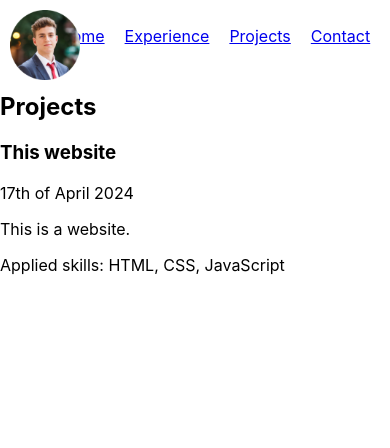
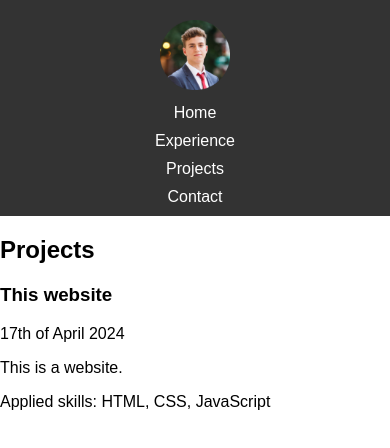
Before and after one commit to MissingCurlyBracket/personal-website, a React (Create React App) app: page /#/projects in a window 390 px wide. Shown: the top 448 px of the page. Built offline with nearby package versions, Linux system fonts and the light colour scheme.

Commit message:
Add css grid

```diff
--- a/src/Organisms/Header/Header.css
+++ b/src/Organisms/Header/Header.css
@@ -1,33 +1,61 @@
-/* Header.css */
-
-.navigation {
-    display: flex;
-    justify-content: center;
-    align-items: center;
-    padding: 10px;
+/*!* Header.css *!*/
+body {
+    margin: 0;
+    font-family: Arial, sans-serif;
 }
 
-img {
-    position: absolute;
+.header {
+    display: grid;
+    grid-template-columns: auto 1fr;
+    align-items: center;
+    background-color: #333;
     padding: 10px;
-    left: 0;
+    color: white;
+}
+
+.logo-link {
+    display: flex;
+    align-items: center;
+}
+
+.logo {
     height: 70px;
     width: 70px;
+    padding: 10px;
 }
 
 .navigation {
     display: flex;
     justify-content: center;
     align-items: center;
-    padding: 10px;
 }
 
 .navigation ul {
     list-style: none;
     display: flex;
     gap: 20px;
+    padding: 0;
+    margin: 0;
 }
 
-.navigation li {
-    cursor: pointer;
+.navigation a {
+    color: white;
+    text-decoration: none;
 }
+
+/* Responsive Design: Adjust grid layout on smaller screens */
+@media (max-width: 600px) {
+    .header {
+        grid-template-columns: 1fr;
+        text-align: center;
+    }
+
+    .logo-link {
+        justify-content: center;
+    }
+
+    .navigation ul {
+        flex-direction: column;
+        gap: 10px;
+    }
+}
--- /dev/null
+++ b/src/Pages/ExperiencePage/ExperienceItem.tsx
@@ -0,0 +1,32 @@
+import React, {ReactElement} from "react";
+
+export interface ExperienceItemProps {
+    company: string;
+    position: string;
+    period: string;
+    description: string;
+    appliedSkills: string[];
+}
+
+export default function ExperienceItem({
+                                           company,
+                                           position,
+                                           period,
+                                           description,
+                                           appliedSkills
+                                       }: ExperienceItemProps): ReactElement {
+    return (
+        <div className="experience-item" key={company}>
+            <h3>{company}</h3>
+            <p>{position}</p>
+            <p>{period}</p>
+            <p>{description}</p>
+            <p>Applied skills: {appliedSkills.map((skill, index) => (
+                <React.Fragment key={index}>
+                    {skill}
+                    {index !== appliedSkills.length - 1 && ', '}
+                </React.Fragment>
+            ))}</p>
+        </div>
+    );
+}
--- /dev/null
+++ b/src/Pages/ExperiencePage/ExperiencePage.css
@@ -0,0 +1,16 @@
+.experiences {
+    display: grid;
+    grid-template-columns: repeat(auto-fill, minmax(200px, 1fr));
+    gap: 20px;
+    width: 100%;
+    padding: 20px;
+}
+
+.experience-item {
+    background-color: #f9f9f9;
+    border: 1px solid #ddd;
+    border-radius: 8px;
+    padding: 20px;
+    box-shadow: 0 2px 5px rgba(0, 0, 0, 0.1);
+    text-align: center;
+}
--- a/src/Pages/ExperiencePage/ExperiencePage.tsx
+++ b/src/Pages/ExperiencePage/ExperiencePage.tsx
@@ -1,24 +1,19 @@
 import data from './data.json';
 import React from "react";
+import './ExperiencePage.css';
+import ExperienceItem from "./ExperienceItem";
 
 export default function ExperiencePage() {
     return (
         <div className="experience-page">
             <h2>Experience</h2>
-            {data.map((experience) => (
-                <div key={experience.company}>
-                    <h3>{experience.company}</h3>
-                    <p>{experience.position}</p>
-                    <p>{experience.period}</p>
-                    <p>{experience.description}</p>
-                    <p>Applied skills: {experience.skills.map((skill, index) => (
-                        <React.Fragment key={index}>
-                            {skill}
-                            {index !== experience.skills.length - 1 && ', '}
-                        </React.Fragment>
-                    ))}</p>
-                </div>
-            ))}
+            <div className="experiences">
+                {data.map((experience) => (
+                    <ExperienceItem company={experience.company} position={experience.position}
+                                    period={experience.period}
+                                    description={experience.description} appliedSkills={experience.skills}/>
+                ))}
+            </div>
         </div>
     );
 }
--- a/src/Pages/ExperiencePage/data.json
+++ b/src/Pages/ExperiencePage/data.json
@@ -1,4 +1,28 @@
 [
+  {
+    "company": "EasyLMS",
+    "position": "Software Engineer",
+    "period": "July 2023 - Present",
+    "description": "Developing and maintaining the EasyLMS platform.",
+    "skills": [
+      "React",
+      "PHP",
+      "AWS",
+      "Docker"
+    ]
+  },
+  {
+    "company": "EasyLMS",
+    "position": "Software Engineer",
+    "period": "July 2023 - Present",
+    "description": "Developing and maintaining the EasyLMS platform.",
+    "skills": [
+      "React",
+      "PHP",
+      "AWS",
+      "Docker"
+    ]
+  },
   {
     "company": "EasyLMS",
     "position": "Software Engineer",
```
Also changed, not shown: eslint.config.mjs (added, +13 -0 lines), package.json (+7 -1 lines), 1 other file (tests, documents, lock files or other folders).
